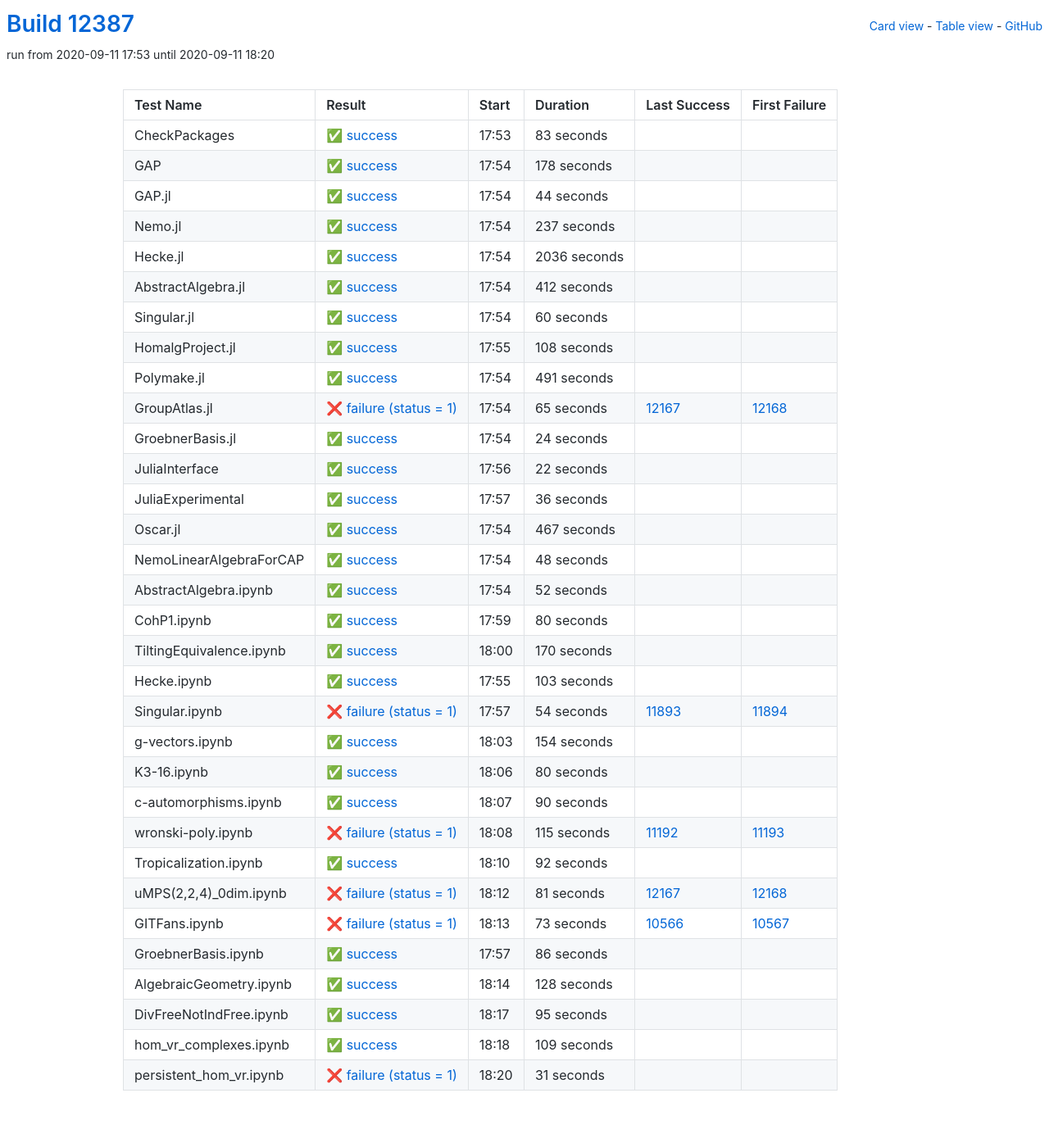
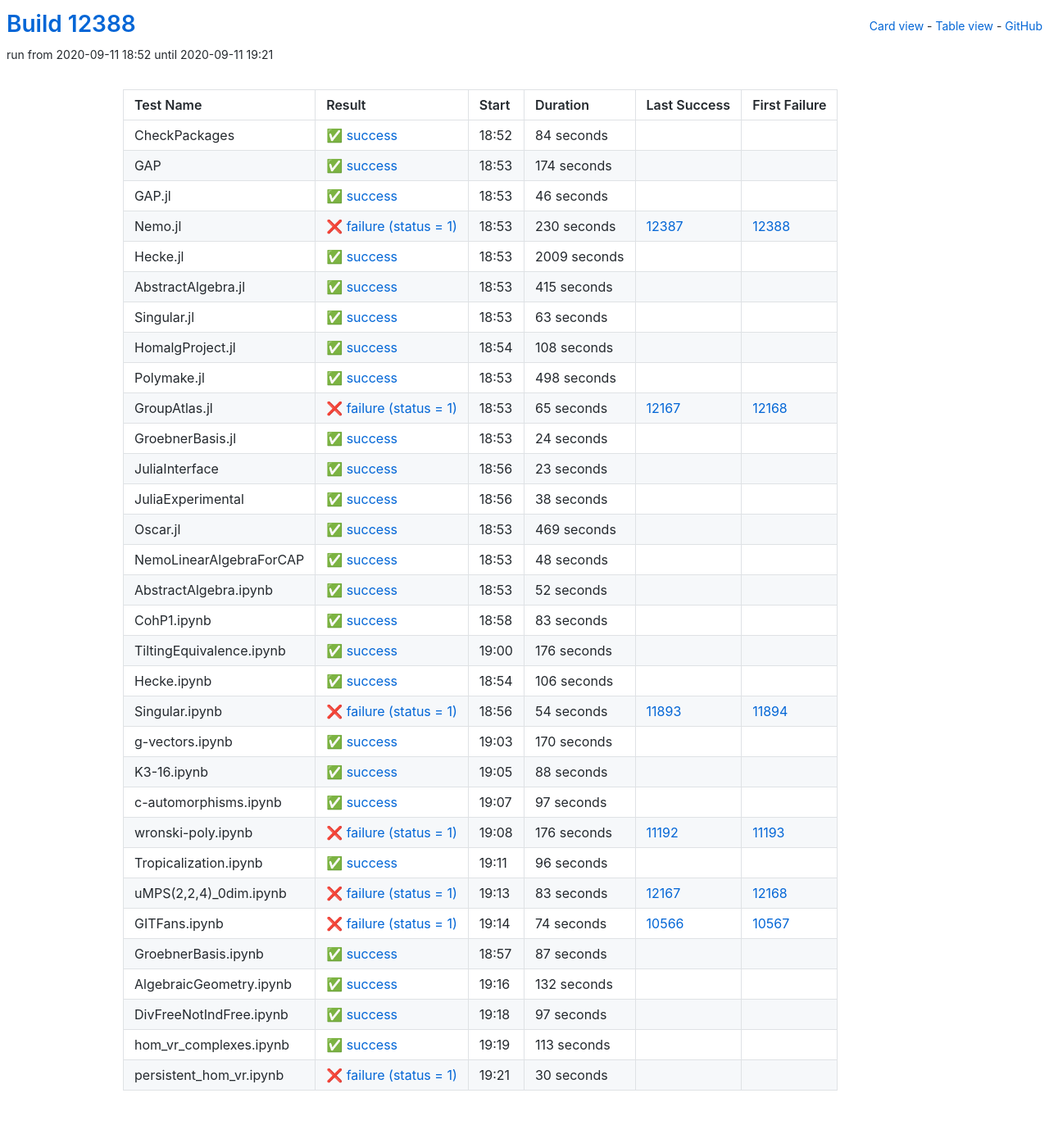
Before and after one commit to oscar-system/oscar-ci-status, a Jekyll site: the page built from table.html, in a window 1280 px wide. Shown: the whole page at 82% size. Built offline with Jekyll 4.4.1, drawn with Linux system fonts in a browser that asks for light colours.

Commit message:
Build #12388

```diff
--- a/_data/ci.yml
+++ b/_data/ci.yml
@@ -1,6 +1,6 @@
 ---
-build: 12387
-build_url: https://oscarci.mathematik.uni-kl.de/job/oscar/12387/
+build: 12388
+build_url: https://oscarci.mathematik.uni-kl.de/job/oscar/12388/
 job: oscar
 organization: oscar-system
 repo: oscar-ci-status
@@ -8,92 +8,92 @@
 tests:
 - name: CheckPackages
   id: checkpackages
-  log: https://oscarci.mathematik.uni-kl.de/job/oscar/12387/artifact/logs/build-12387/CheckPackages.log
-  start: 2020-09-11 17:53
+  log: https://oscarci.mathematik.uni-kl.de/job/oscar/12388/artifact/logs/build-12388/CheckPackages.log
+  start: 2020-09-11 18:52
   success: true
   exitcode: 0
   status: success
-  duration: 83
+  duration: 84
   last_success: false
   last_success_url:
   first_failure: false
   first_failure_url:
 - name: GAP
   id: gap
-  log: https://oscarci.mathematik.uni-kl.de/job/oscar/12387/artifact/logs/build-12387/GAP.log
-  start: 2020-09-11 17:54
+  log: https://oscarci.mathematik.uni-kl.de/job/oscar/12388/artifact/logs/build-12388/GAP.log
+  start: 2020-09-11 18:53
   success: true
   exitcode: 0
   status: success
-  duration: 178
+  duration: 174
   last_success: false
   last_success_url:
   first_failure: false
   first_failure_url:
 - name: GAP.jl
   id: gap-jl
-  log: https://oscarci.mathematik.uni-kl.de/job/oscar/12387/artifact/logs/build-12387/GAP.jl.log
-  start: 2020-09-11 17:54
+  log: https://oscarci.mathematik.uni-kl.de/job/oscar/12388/artifact/logs/build-12388/GAP.jl.log
+  start: 2020-09-11 18:53
   success: true
   exitcode: 0
   status: success
-  duration: 44
+  duration: 46
   last_success: false
   last_success_url:
   first_failure: false
   first_failure_url:
 - name: Nemo.jl
   id: nemo-jl
-  log: https://oscarci.mathematik.uni-kl.de/job/oscar/12387/artifact/logs/build-12387/Nemo.jl.log
-  start: 2020-09-11 17:54
+  log: https://oscarci.mathematik.uni-kl.de/job/oscar/12388/artifact/logs/build-12388/Nemo.jl.log
+  start: 2020-09-11 18:53
+  success: false
+  exitcode: 1
+  status: failure
+  duration: 230
+  last_success: 12387
+  last_success_url: https://oscarci.mathematik.uni-kl.de/job/oscar/12387/
+  first_failure: 12388
+  first_failure_url: https://oscarci.mathematik.uni-kl.de/job/oscar/12388/
+- name: Hecke.jl
+  id: hecke-jl
+  log: https://oscarci.mathematik.uni-kl.de/job/oscar/12388/artifact/logs/build-12388/Hecke.jl.log
+  start: 2020-09-11 18:53
   success: true
   exitcode: 0
   status: success
-  duration: 237
-  last_success: false
-  last_success_url:
-  first_failure: false
-  first_failure_url:
-- name: Hecke.jl
-  id: hecke-jl
-  log: https://oscarci.mathematik.uni-kl.de/job/oscar/12387/artifact/logs/build-12387/Hecke.jl.log
-  start: 2020-09-11 17:54
-  success: true
-  exitcode: 0
-  status: success
-  duration: 2036
+  duration: 2009
   last_success: false
   last_success_url:
   first_failure: false
   first_failure_url:
 - name: AbstractAlgebra.jl
   id: abstractalgebra-jl
-  log: https://oscarci.mathematik.uni-kl.de/job/oscar/12387/artifact/logs/build-12387/AbstractAlgebra.jl.log
-  start: 2020-09-11 17:54
+  log: https://oscarci.mathematik.uni-kl.de/job/oscar/12388/artifact/logs/build-12388/AbstractAlgebra.jl.log
+  start: 2020-09-11 18:53
   success: true
   exitcode: 0
   status: success
-  duration: 412
+  duration: 415
   last_success: false
   last_success_url:
   first_failure: false
   first_failure_url:
 - name: Singular.jl
   id: singular-jl
-  log: https://oscarci.mathematik.uni-kl.de/job/oscar/12387/artifact/logs/build-12387/Singular.jl.log
-  start: 2020-09-11 17:54
+  log: https://oscarci.mathematik.uni-kl.de/job/oscar/12388/artifact/logs/build-12388/Singular.jl.log
+  start: 2020-09-11 18:53
   success: true
   exitcode: 0
   status: success
-  duration: 60
+  duration: 63
   last_success: false
   last_success_url:
   first_failure: false
   first_failure_url:
 - name: HomalgProject.jl
   id: homalgproject-jl
-  log: https://oscarci.mathematik.uni-kl.de/job/oscar/12387/artifact/logs/build-12387/HomalgProject.jl.log
-  start: 2020-09-11 17:55
+  log: https://oscarci.mathematik.uni-kl.de/job/oscar/12388/artifact/logs/build-12388/HomalgProject.jl.log
+  start: 2020-09-11 18:54
   success: true
   exitcode: 0
   status: success
@@ -104,20 +104,20 @@
   first_failure_url:
 - name: Polymake.jl
   id: polymake-jl
-  log: https://oscarci.mathematik.uni-kl.de/job/oscar/12387/artifact/logs/build-12387/Polymake.jl.log
-  start: 2020-09-11 17:54
+  log: https://oscarci.mathematik.uni-kl.de/job/oscar/12388/artifact/logs/build-12388/Polymake.jl.log
+  start: 2020-09-11 18:53
   success: true
   exitcode: 0
   status: success
-  duration: 491
+  duration: 498
   last_success: false
   last_success_url:
   first_failure: false
   first_failure_url:
 - name: GroupAtlas.jl
   id: groupatlas-jl
-  log: https://oscarci.mathematik.uni-kl.de/job/oscar/12387/artifact/logs/build-12387/GroupAtlas.jl.log
-  start: 2020-09-11 17:54
+  log: https://oscarci.mathematik.uni-kl.de/job/oscar/12388/artifact/logs/build-12388/GroupAtlas.jl.log
+  start: 2020-09-11 18:53
   success: false
   exitcode: 1
   status: failure
@@ -128,8 +128,8 @@
   first_failure_url: https://oscarci.mathematik.uni-kl.de/job/oscar/12168/
 - name: GroebnerBasis.jl
   id: groebnerbasis-jl
-  log: https://oscarci.mathematik.uni-kl.de/job/oscar/12387/artifact/logs/build-12387/GroebnerBasis.jl.log
-  start: 2020-09-11 17:54
+  log: https://oscarci.mathematik.uni-kl.de/job/oscar/12388/artifact/logs/build-12388/GroebnerBasis.jl.log
+  start: 2020-09-11 18:53
   success: true
   exitcode: 0
   status: success
@@ -140,44 +140,44 @@
   first_failure_url:
 - name: JuliaInterface
   id: juliainterface
-  log: https://oscarci.mathematik.uni-kl.de/job/oscar/12387/artifact/logs/build-12387/JuliaInterface.log
-  start: 2020-09-11 17:56
+  log: https://oscarci.mathematik.uni-kl.de/job/oscar/12388/artifact/logs/build-12388/JuliaInterface.log
+  start: 2020-09-11 18:56
   success: true
   exitcode: 0
   status: success
-  duration: 22
+  duration: 23
   last_success: false
   last_success_url:
   first_failure: false
   first_failure_url:
 - name: JuliaExperimental
   id: juliaexperimental
-  log: https://oscarci.mathematik.uni-kl.de/job/oscar/12387/artifact/logs/build-12387/JuliaExperimental.log
-  start: 2020-09-11 17:57
+  log: https://oscarci.mathematik.uni-kl.de/job/oscar/12388/artifact/logs/build-12388/JuliaExperimental.log
+  start: 2020-09-11 18:56
   success: true
   exitcode: 0
   status: success
-  duration: 36
+  duration: 38
   last_success: false
   last_success_url:
   first_failure: false
   first_failure_url:
 - name: Oscar.jl
   id: oscar-jl
-  log: https://oscarci.mathematik.uni-kl.de/job/oscar/12387/artifact/logs/build-12387/Oscar.jl.log
-  start: 2020-09-11 17:54
+  log: https://oscarci.mathematik.uni-kl.de/job/oscar/12388/artifact/logs/build-12388/Oscar.jl.log
+  start: 2020-09-11 18:53
   success: true
   exitcode: 0
   status: success
-  duration: 467
+  duration: 469
   last_success: false
   last_success_url:
   first_failure: false
   first_failure_url:
 - name: NemoLinearAlgebraForCAP
   id: nemolinearalgebraforcap
-  log: https://oscarci.mathematik.uni-kl.de/job/oscar/12387/artifact/logs/build-12387/NemoLinearAlgebraForCAP.log
-  start: 2020-09-11 17:54
+  log: https://oscarci.mathematik.uni-kl.de/job/oscar/12388/artifact/logs/build-12388/NemoLinearAlgebraForCAP.log
+  start: 2020-09-11 18:53
   success: true
   exitcode: 0
   status: success
@@ -188,8 +188,8 @@
   first_failure_url:
 - name: AbstractAlgebra.ipynb
   id: abstractalgebra-ipynb
-  log: https://oscarci.mathematik.uni-kl.de/job/oscar/12387/artifact/logs/build-12387/AbstractAlgebra.ipynb.log
-  start: 2020-09-11 17:54
+  log: https://oscarci.mathematik.uni-kl.de/job/oscar/12388/artifact/logs/build-12388/AbstractAlgebra.ipynb.log
+  start: 2020-09-11 18:53
   success: true
   exitcode: 0
   status: success
@@ -200,44 +200,44 @@
   first_failure_url:
 - name: CohP1.ipynb
   id: cohp1-ipynb
-  log: https://oscarci.mathematik.uni-kl.de/job/oscar/12387/artifact/logs/build-12387/CohP1.ipynb.log
-  start: 2020-09-11 17:59
+  log: https://oscarci.mathematik.uni-kl.de/job/oscar/12388/artifact/logs/build-12388/CohP1.ipynb.log
+  start: 2020-09-11 18:58
   success: true
   exitcode: 0
   status: success
-  duration: 80
+  duration: 83
   last_success: false
   last_success_url:
   first_failure: false
   first_failure_url:
 - name: TiltingEquivalence.ipynb
   id: tiltingequivalence-ipynb
-  log: https://oscarci.mathematik.uni-kl.de/job/oscar/12387/artifact/logs/build-12387/TiltingEquivalence.ipynb.log
-  start: 2020-09-11 18:00
+  log: https://oscarci.mathematik.uni-kl.de/job/oscar/12388/artifact/logs/build-12388/TiltingEquivalence.ipynb.log
+  start: 2020-09-11 19:00
   success: true
   exitcode: 0
   status: success
-  duration: 170
+  duration: 176
   last_success: false
   last_success_url:
   first_failure: false
   first_failure_url:
 - name: Hecke.ipynb
   id: hecke-ipynb
-  log: https://oscarci.mathematik.uni-kl.de/job/oscar/12387/artifact/logs/build-12387/Hecke.ipynb.log
-  start: 2020-09-11 17:55
+  log: https://oscarci.mathematik.uni-kl.de/job/oscar/12388/artifact/logs/build-12388/Hecke.ipynb.log
+  start: 2020-09-11 18:54
   success: true
   exitcode: 0
   status: success
-  duration: 103
+  duration: 106
   last_success: false
   last_success_url:
   first_failure: false
   first_failure_url:
 - name: Singular.ipynb
   id: singular-ipynb
-  log: https://oscarci.mathematik.uni-kl.de/job/oscar/12387/artifact/logs/build-12387/Singular.ipynb.log
-  start: 2020-09-11 17:57
+  log: https://oscarci.mathematik.uni-kl.de/job/oscar/12388/artifact/logs/build-12388/Singular.ipynb.log
+  start: 2020-09-11 18:56
   success: false
   exitcode: 1
   status: failure
@@ -248,144 +248,144 @@
   first_failure_url: https://oscarci.mathematik.uni-kl.de/job/oscar/11894/
 - name: g-vectors.ipynb
   id: g-vectors-ipynb
-  log: https://oscarci.mathematik.uni-kl.de/job/oscar/12387/artifact/logs/build-12387/g-vectors.ipynb.log
-  start: 2020-09-11 18:03
+  log: https://oscarci.mathematik.uni-kl.de/job/oscar/12388/artifact/logs/build-12388/g-vectors.ipynb.log
+  start: 2020-09-11 19:03
   success: true
   exitcode: 0
   status: success
-  duration: 154
+  duration: 170
   last_success: false
   last_success_url:
   first_failure: false
   first_failure_url:
 - name: K3-16.ipynb
   id: k3-16-ipynb
-  log: https://oscarci.mathematik.uni-kl.de/job/oscar/12387/artifact/logs/build-12387/K3-16.ipynb.log
-  start: 2020-09-11 18:06
+  log: https://oscarci.mathematik.uni-kl.de/job/oscar/12388/artifact/logs/build-12388/K3-16.ipynb.log
+  start: 2020-09-11 19:05
   success: true
   exitcode: 0
   status: success
-  duration: 80
+  duration: 88
   last_success: false
   last_success_url:
   first_failure: false
   first_failure_url:
 - name: c-automorphisms.ipynb
   id: c-automorphisms-ipynb
-  log: https://oscarci.mathematik.uni-kl.de/job/oscar/12387/artifact/logs/build-12387/c-automorphisms.ipynb.log
-  start: 2020-09-11 18:07
+  log: https://oscarci.mathematik.uni-kl.de/job/oscar/12388/artifact/logs/build-12388/c-automorphisms.ipynb.log
+  start: 2020-09-11 19:07
   success: true
   exitcode: 0
   status: success
-  duration: 90
+  duration: 97
   last_success: false
   last_success_url:
   first_failure: false
   first_failure_url:
 - name: wronski-poly.ipynb
   id: wronski-poly-ipynb
-  log: https://oscarci.mathematik.uni-kl.de/job/oscar/12387/artifact/logs/build-12387/wronski-poly.ipynb.log
-  start: 2020-09-11 18:08
+  log: https://oscarci.mathematik.uni-kl.de/job/oscar/12388/artifact/logs/build-12388/wronski-poly.ipynb.log
+  start: 2020-09-11 19:08
   success: false
   exitcode: 1
   status: failure
-  duration: 115
+  duration: 176
   last_success: 11192
   last_success_url: https://oscarci.mathematik.uni-kl.de/job/oscar/11192/
   first_failure: 11193
   first_failure_url: https://oscarci.mathematik.uni-kl.de/job/oscar/11193/
 - name: Tropicalization.ipynb
   id: tropicalization-ipynb
-  log: https://oscarci.mathematik.uni-kl.de/job/oscar/12387/artifact/logs/build-12387/Tropicalization.ipynb.log
-  start: 2020-09-11 18:10
+  log: https://oscarci.mathematik.uni-kl.de/job/oscar/12388/artifact/logs/build-12388/Tropicalization.ipynb.log
+  start: 2020-09-11 19:11
   success: true
   exitcode: 0
   status: success
-  duration: 92
+  duration: 96
   last_success: false
   last_success_url:
   first_failure: false
   first_failure_url:
 - name: uMPS(2,2,4)_0dim.ipynb
   id: umps-2-2-4-0dim-ipynb
-  log: https://oscarci.mathematik.uni-kl.de/job/oscar/12387/artifact/logs/build-12387/uMPS-2-2-4-_0dim.ipynb.log
-  start: 2020-09-11 18:12
+  log: https://oscarci.mathematik.uni-kl.de/job/oscar/12388/artifact/logs/build-12388/uMPS-2-2-4-_0dim.ipynb.log
+  start: 2020-09-11 19:13
   success: false
   exitcode: 1
   status: failure
-  duration: 81
+  duration: 83
   last_success: 12167
   last_success_url: https://oscarci.mathematik.uni-kl.de/job/oscar/12167/
   first_failure: 12168
   first_failure_url: https://oscarci.mathematik.uni-kl.de/job/oscar/12168/
 - name: GITFans.ipynb
   id: gitfans-ipynb
-  log: https://oscarci.mathematik.uni-kl.de/job/oscar/12387/artifact/logs/build-12387/GITFans.ipynb.log
-  start: 2020-09-11 18:13
+  log: https://oscarci.mathematik.uni-kl.de/job/oscar/12388/artifact/logs/build-12388/GITFans.ipynb.log
+  start: 2020-09-11 19:14
   success: false
   exitcode: 1
   status: failure
-  duration: 73
+  duration: 74
   last_success: 10566
   last_success_url: https://oscarci.mathematik.uni-kl.de/job/oscar/10566/
   first_failure: 10567
   first_failure_url: https://oscarci.mathematik.uni-kl.de/job/oscar/10567/
 - name: GroebnerBasis.ipynb
   id: groebnerbasis-ipynb
-  log: https://oscarci.mathematik.uni-kl.de/job/oscar/12387/artifact/logs/build-12387/GroebnerBasis.ipynb.log
-  start: 2020-09-11 17:57
+  log: https://oscarci.mathematik.uni-kl.de/job/oscar/12388/artifact/logs/build-12388/GroebnerBasis.ipynb.log
+  start: 2020-09-11 18:57
   success: true
   exitcode: 0
   status: success
-  duration: 86
+  duration: 87
   last_success: false
   last_success_url:
   first_failure: false
   first_failure_url:
 - name: AlgebraicGeometry.ipynb
   id: algebraicgeometry-ipynb
-  log: https://oscarci.mathematik.uni-kl.de/job/oscar/12387/artifact/logs/build-12387/AlgebraicGeometry.ipynb.log
-  start: 2020-09-11 18:14
+  log: https://oscarci.mathematik.uni-kl.de/job/oscar/12388/artifact/logs/build-12388/AlgebraicGeometry.ipynb.log
+  start: 2020-09-11 19:16
   success: true
   exitcode: 0
   status: success
-  duration: 128
+  duration: 132
   last_success: false
   last_success_url:
   first_failure: false
   first_failure_url:
 - name: DivFreeNotIndFree.ipynb
   id: divfreenotindfree-ipynb
-  log: https://oscarci.mathematik.uni-kl.de/job/oscar/12387/artifact/logs/build-12387/DivFreeNotIndFree.ipynb.log
-  start: 2020-09-11 18:17
+  log: https://oscarci.mathematik.uni-kl.de/job/oscar/12388/artifact/logs/build-12388/DivFreeNotIndFree.ipynb.log
+  start: 2020-09-11 19:18
   success: true
   exitcode: 0
   status: success
-  duration: 95
+  duration: 97
   last_success: false
   last_success_url:
   first_failure: false
   first_failure_url:
 - name: hom_vr_complexes.ipynb
   id: hom-vr-complexes-ipynb
-  log: https://oscarci.mathematik.uni-kl.de/job/oscar/12387/artifact/logs/build-12387/hom_vr_complexes.ipynb.log
-  start: 2020-09-11 18:18
+  log: https://oscarci.mathematik.uni-kl.de/job/oscar/12388/artifact/logs/build-12388/hom_vr_complexes.ipynb.log
+  start: 2020-09-11 19:19
   success: true
   exitcode: 0
   status: success
-  duration: 109
+  duration: 113
   last_success: false
   last_success_url:
   first_failure: false
   first_failure_url:
 - name: persistent_hom_vr.ipynb
   id: persistent-hom-vr-ipynb
-  log: https://oscarci.mathematik.uni-kl.de/job/oscar/12387/artifact/logs/build-12387/persistent_hom_vr.ipynb.log
-  start: 2020-09-11 18:20
+  log: https://oscarci.mathematik.uni-kl.de/job/oscar/12388/artifact/logs/build-12388/persistent_hom_vr.ipynb.log
+  start: 2020-09-11 19:21
   success: false
   exitcode: 1
   status: failure
-  duration: 31
+  duration: 30
   last_success: false
   last_success_url:
   first_failure: false
```
Also changed, not shown: README.md.
